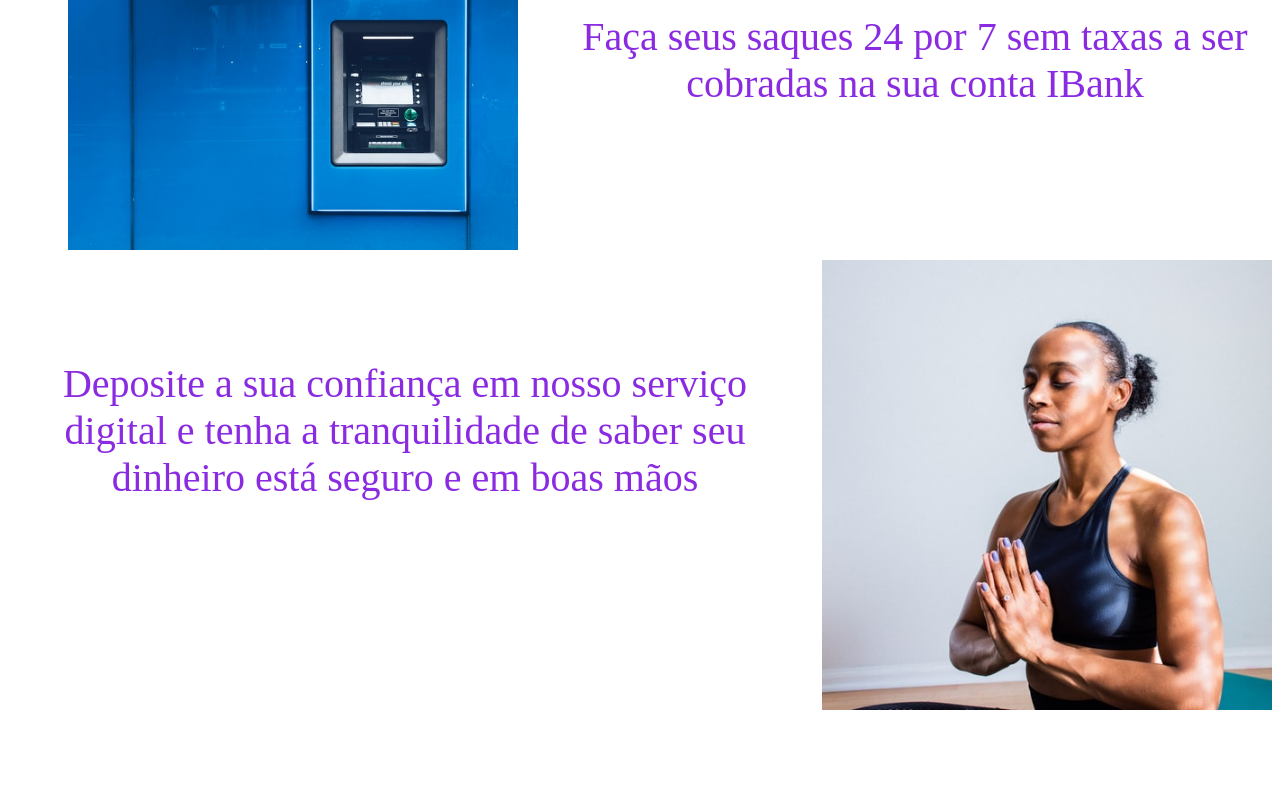
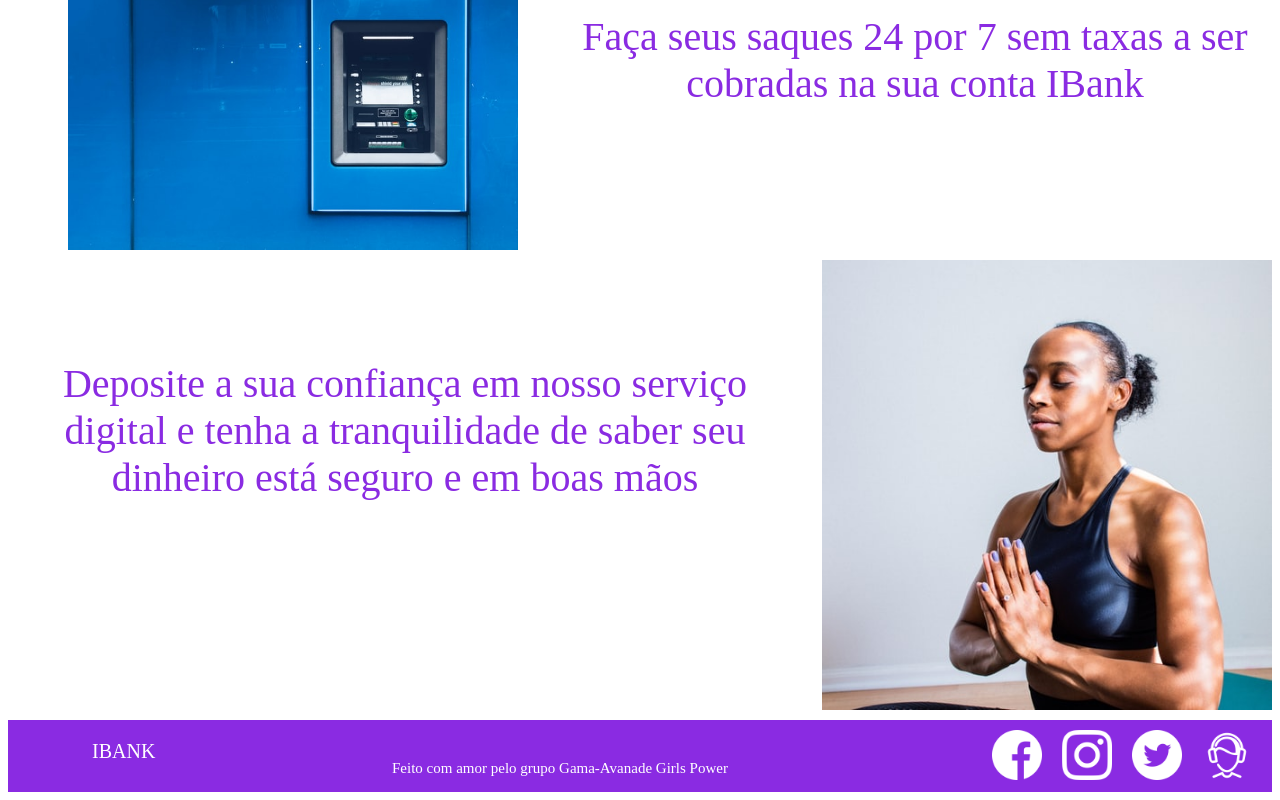
Before and after one commit to simone-art/projeto-ibank, an Angular app: page / in a window 1280 px wide. Shown: the part 3188-3988 px from the top of the page. Before the commit the page ends 3908 px from the top, so only its background shows below. Built offline with nearby package versions, Linux system fonts and the light colour scheme.

Commit message:
Criado componente footer-ibank html e css

```diff
--- a/src/app/app.component.html
+++ b/src/app/app.component.html
@@ -3,3 +3,4 @@
 <app-container-beneficios></app-container-beneficios>
 <app-contaniner-beneficios-dos></app-contaniner-beneficios-dos>
 <app-container-beneficios-tres></app-container-beneficios-tres>
+<app-footer-ibank></app-footer-ibank>
--- a/src/app/app.module.ts
+++ b/src/app/app.module.ts
@@ -8,6 +8,7 @@ import { ContainerBemvindosComponent } from './container-bemvindos/container-bem
 import { ContainerBeneficiosComponent } from './container-beneficios/container-beneficios.component';
 import { ContaninerBeneficiosDosComponent } from './contaniner-beneficios-dos/contaniner-beneficios-dos.component';
 import { ContainerBeneficiosTresComponent } from './container-beneficios-tres/container-beneficios-tres.component';
+import { FooterIbankComponent } from './footer-ibank/footer-ibank.component';
 
 @NgModule({
   declarations: [
@@ -16,7 +17,8 @@ import { ContainerBeneficiosTresComponent } from './container-beneficios-tres/co
     ContainerBemvindosComponent,
     ContainerBeneficiosComponent,
     ContaninerBeneficiosDosComponent,
-    ContainerBeneficiosTresComponent
+    ContainerBeneficiosTresComponent,
+    FooterIbankComponent
   ],
   imports: [
     BrowserModule,
--- /dev/null
+++ b/src/app/footer-ibank/footer-ibank.component.css
@@ -0,0 +1,37 @@
+body {
+    margin: 0 auto;
+}
+
+.footer-ibank-nome{
+    display: flex;
+    flex-direction: row;
+    background-color: burlywood;
+}
+
+.ibank {
+    color: white;
+    font-size: 20px;
+    margin-left: -900px;
+
+}
+.texto-girls-power{
+    color: white;
+    font-size: 15px;
+    margin-top: 40px;
+    margin-left: -600px;
+}
+.redes-ibank {
+    display: flex;
+    flex-direction: row;
+    justify-content: flex-end;
+    background-color: blueviolet;
+}
+
+
+.facebook-ibank, .instagram-ibank, .twitter-ibank,.soporte-ibank{
+    width: 50px;
+    height: 50px;
+    margin-top: 10px;
+    margin-right: 20px;
+    margin-bottom: 10px;
+}
--- /dev/null
+++ b/src/app/footer-ibank/footer-ibank.component.html
@@ -0,0 +1,16 @@
+<section>
+    <footer class="footer-ibank">
+            <div class="redes-ibank">
+                <div class="footer-ibank-nome">
+                    <p class="ibank">IBANK</p>
+                </div>
+                <div class="footer-ibank-nome">
+                    <p class="texto-girls-power">Feito com amor pelo  grupo Gama-Avanade Girls Power</p>
+                </div>
+                <img src="../../assets/images/facebook-white.png" class="facebook-ibank" alt="">
+                <img src="../../assets/images/instagram-white.png" class="instagram-ibank" alt="">
+                <img src="../../assets/images/twitter-white.png" class="twitter-ibank" alt="">
+                <img src="../../assets/images/soporte.png" class="soporte-ibank" alt="">
+            </div>
+        </footer>
+</section>
--- /dev/null
+++ b/src/app/footer-ibank/footer-ibank.component.ts
@@ -0,0 +1,15 @@
+import { Component, OnInit } from '@angular/core';
+
+@Component({
+  selector: 'app-footer-ibank',
+  templateUrl: './footer-ibank.component.html',
+  styleUrls: ['./footer-ibank.component.css']
+})
+export class FooterIbankComponent implements OnInit {
+
+  constructor() { }
+
+  ngOnInit(): void {
+  }
+
+}
```
Also changed, not shown: 1 other file (tests, documents, lock files or other folders).
